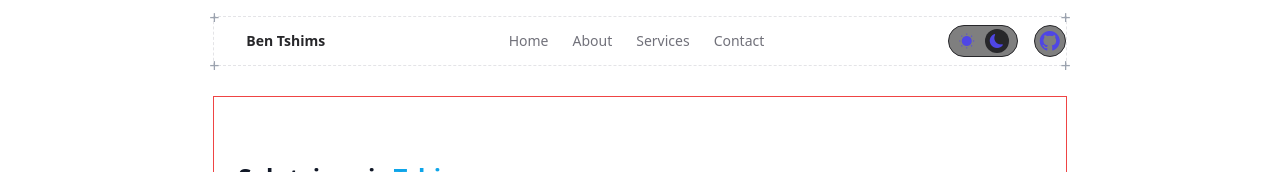
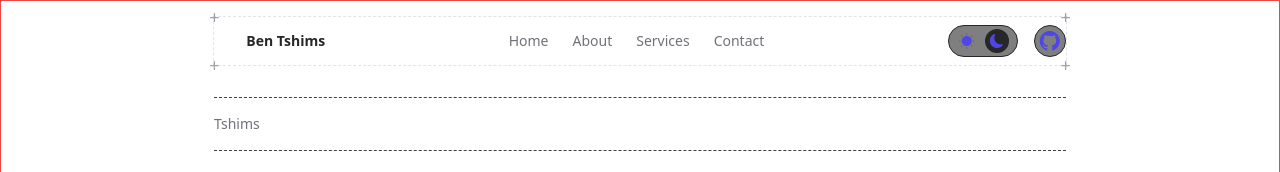
Before and after one commit to Bentshims/me-portfolio, a plain HTML site: page index.html in a window 1280 px wide. Shown: the top 172 px of the page. Drawn offline with nearby package versions, Linux system fonts and the light colour scheme.

Commit message:
modification et amelioration du header et testing design

```diff
--- a/index.html
+++ b/index.html
@@ -41,11 +41,11 @@
   </head>
 
 
-<body class="dark:bg-zinc-900 text-zinc-500 text-sm flex flex-col items-center relative">
-    <div class="dark:bg-zinc-900/90 fixed inset-0 z-40 h-16">
+<body class="dark:bg-zinc-900 text-zinc-500 text-sm flex flex-col items-center relative border border-red-500">
+    <div class="dark:bg-zinc-900 fixed inset-0 z-40 h-4 ">
 
     </div>
-    <header class="fixed top-0 w-full md:w-2/3 bg-white/90 dark:bg-zinc-900/90 backdrop-blur-md  border border-dashed border-zinc-200 dark:border-zinc-700 mt-4 mx-2 md:mx-0 z-50">
+    <header class="fixed top-0 w-full md:w-2/3 bg-white/90 dark:bg-zinc-900/90 backdrop-blur-sm  border border-dashed border-zinc-200 dark:border-zinc-700 mt-4 mx-2 md:mx-0 z-50">
         <span class="absolute top-0 left-0 -translate-x-1/2 -translate-y-1/2 text-gray-400 text-lg">+</span>
         <span class="absolute top-0 right-0 translate-x-1/2 -translate-y-1/2 text-gray-400 text-lg">+</span>
         <span class="absolute bottom-0 left-0 -translate-x-1/2 translate-y-1/2 text-gray-400 text-lg">+</span>
@@ -87,6 +87,10 @@
         </div>
     </header>
     <main class="mt-24 w-full md:w-2/3 space-y-6">
+      <div class="static border-y border-dashed border-zinc-700 py-4 w-full">
+        <p>Tshims</p>
+
+      </div>
 
 
 
```
